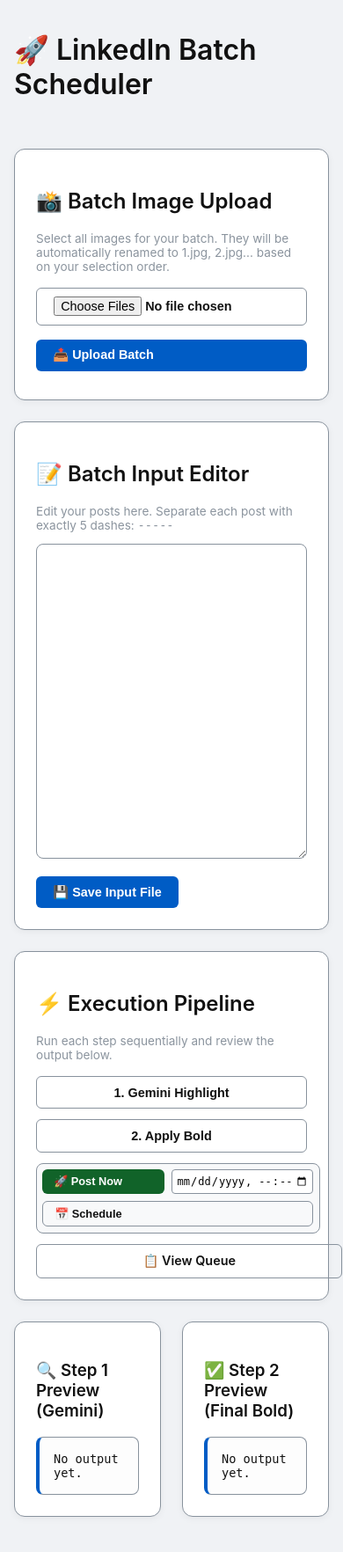
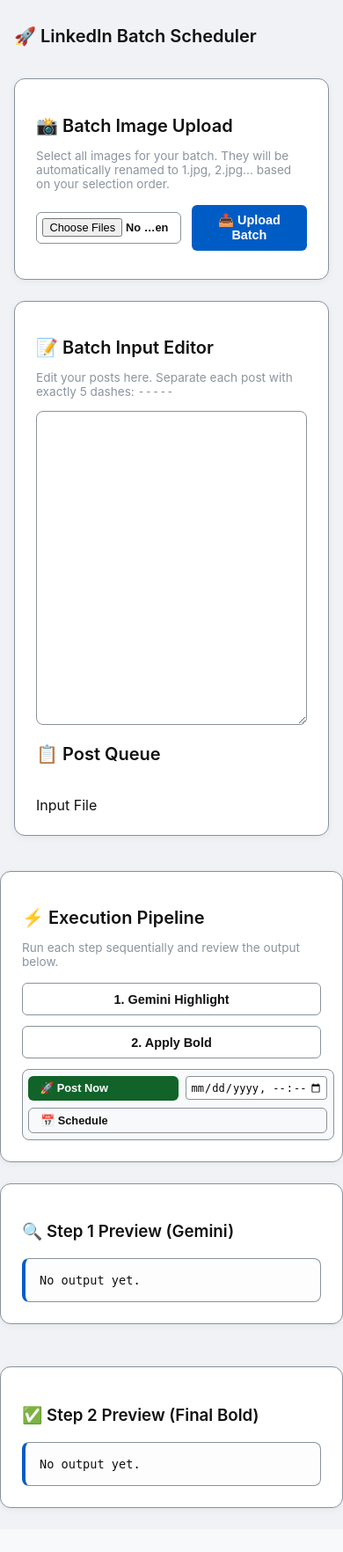
Before and after one commit to billygl/content-tools, a Python web app: template formatter/templates/index.html in a window 390 px wide. Shown: the whole page at 88% size. After the commit the page ends 1717 px from the top, so only its background shows below. Run offline with Jinja, Linux system fonts and the light colour scheme; the template is opened without the code that fills it, so the values that code supplies are empty.

Commit message:
fix: broaden layout and ensure step previews wrap correctly on mobile

```diff
--- a/formatter/static/style.css
+++ b/formatter/static/style.css
@@ -24,7 +24,7 @@ body {
 }
 
 .container {
-    max-width: 900px;
+    max-width: 1100px;
     margin: 0 auto;
     padding: 2rem;
     width: 100%;
@@ -36,6 +36,8 @@ header {
     display: flex;
     justify-content: space-between;
     align-items: center;
+    flex-wrap: wrap; /* Add wrap for mobile */
+    gap: 1rem;
 }
 
 h1, h2, h3 {
@@ -162,26 +164,49 @@ textarea {
         justify-content: center;
     }
 
-    .card header {
+    .card header,
+    .card .header {
         flex-direction: column;
-        align-items: flex-start;
-        gap: 0.5rem;
+        align-items: stretch;
+        gap: 0.75rem;
+    }
+
+    header h1, header h2, .card h2 {
+        font-size: 1.25rem;
+        margin-bottom: 0.25rem;
+    }
+
+    input[type="file"] {
+        padding: 0.4rem;
+        font-size: 0.8rem;
     }
 
     input[type="datetime-local"] {
         width: 100%;
     }
+    .preview-grid {
+        grid-template-columns: 1fr !important;
+    }
+}
+
+.preview-grid {
+    display: grid;
+    grid-template-columns: 1fr 1fr;
+    gap: 1.5rem;
 }
 
 .output-preview {
     white-space: pre-wrap;
+    word-break: break-word; /* Fix for long unicode strings */
+    word-wrap: break-word;
     font-family: monospace;
     background: #fdfdfd;
     padding: 1rem;
     border-radius: 8px;
     font-size: 0.85rem;
-    max-height: 300px;
+    max-height: 400px; /* Increased height */
     overflow-y: auto;
+    overflow-x: hidden; /* Prevent horizontal scroll */
     border-left: 4px solid var(--accent-color);
     border-right: 1px solid var(--border-color);
     border-top: 1px solid var(--border-color);
--- a/formatter/templates/index.html
+++ b/formatter/templates/index.html
@@ -4,9 +4,9 @@
 <div class="card">
     <h2>📸 Batch Image Upload</h2>
     <p style="font-size: 0.85rem; color: #8b949e;">Select all images for your batch. They will be automatically renamed to 1.jpg, 2.jpg... based on your selection order.</p>
-    <div style="display: flex; gap: 1rem; align-items: center; margin-top: 1rem; flex-wrap: wrap;">
-        <input type="file" id="image_input" multiple accept="image/*" class="btn btn-outline" style="flex: 1; min-width: 200px;">
-        <button onclick="bulkUploadImages(this)" class="btn btn-primary" style="flex: 1;">📤 Upload Batch</button>
+    <div style="display: flex; gap: 0.75rem; align-items: center; margin-top: 1rem; flex-wrap: wrap;">
+        <input type="file" id="image_input" multiple accept="image/*" class="btn btn-outline" style="flex: 1; min-width: 150px;">
+        <button onclick="bulkUploadImages(this)" class="btn btn-primary" style="flex: 1; min-width: 120px;">📤 Upload Batch</button>
     </div>
     <div id="upload-status" style="margin-top: 0.5rem; font-size: 0.85rem;"></div>
 </div>
@@ -16,8 +16,9 @@
     <p style="font-size: 0.85rem; color: #8b949e;">Edit your posts here. Separate each post with exactly 5 dashes: <code>-----</code></p>
     <form action="{{ url_for('save') }}" method="POST">
         <textarea name="content" rows="15">{{ content }}</textarea>
-        <div style="margin-top: 1rem;">
-            <button type="submit" class="btn btn-primary">💾 Save Input File</button>
+        <header>
+        <h2>📋 Post Queue</h2>
+    </header> Input File</button>
         </div>
     </form>
 </div>
@@ -35,7 +36,7 @@
             <input type="datetime-local" id="schedule_time" style="padding: 0.3rem; border: 1px solid var(--border-color); border-radius: 4px; font-size: 0.75rem; flex: 1; min-width: 150px;">
             <button onclick="schedulePost(this)" class="btn btn-outline" style="font-size: 0.8rem; padding: 0.4rem 0.8rem; flex: 1; min-width: 100px;">📅 Schedule</button>
         </div>
-        <a href="{{ url_for('view_queue') }}" class="btn btn-outline" style="margin-left: auto; text-decoration: none;">📋 View Queue</a>
+        </div>
     </div>
 
     <div id="status-box" style="margin-top: 1.5rem; display: none;">
@@ -44,7 +45,7 @@
     </div>
 </div>
 
-<div style="display: grid; grid-template-columns: 1fr 1fr; gap: 1.5rem;">
+<div class="preview-grid">
     <div class="card">
         <h3>🔍 Step 1 Preview (Gemini)</h3>
         <div class="output-preview">{{ gemini_output if gemini_output else "No output yet." }}</div>
--- a/formatter/templates/layout.html
+++ b/formatter/templates/layout.html
@@ -11,8 +11,10 @@
         <header>
             <h1>🚀 LinkedIn Batch Scheduler</h1>
             {% if current_user.is_authenticated %}
-            <nav>
-                <a href="{{ url_for('logout') }}" class="btn btn-outline">Logout</a>
+            <nav style="display: flex; gap: 0.5rem; flex-wrap: wrap; justify-content: flex-end;">
+                <a href="{{ url_for('index') }}" class="btn btn-outline" style="text-decoration: none;">🏠 Home</a>
+                <a href="{{ url_for('view_queue') }}" class="btn btn-outline" style="text-decoration: none;">📋 Queue</a>
+                <a href="{{ url_for('logout') }}" class="btn btn-outline" style="border-color: var(--error-color); color: var(--error-color);">Logout</a>
             </nav>
             {% endif %}
         </header>
--- a/formatter/templates/queue.html
+++ b/formatter/templates/queue.html
@@ -2,9 +2,8 @@
 
 {% block content %}
 <div class="card">
-    <header style="margin-bottom: 1rem;">
+    <header>
         <h2>📋 Post Queue</h2>
-        <a href="{{ url_for('index') }}" class="btn btn-outline">Back to Dashboard</a>
     </header>
 
     <p style="font-size: 0.85rem; color: #57606a;">
```
